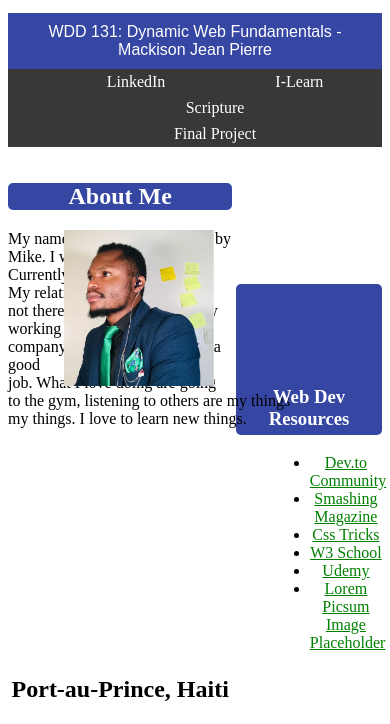
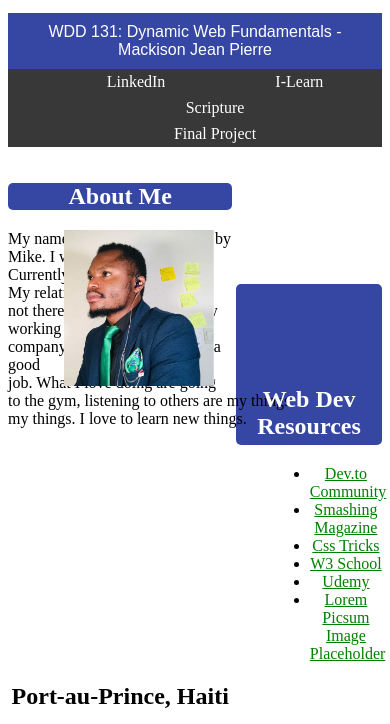
Before and after one commit to 24on7store/wdd131, a plain HTML site: page index.html in a window 390 px wide. Shown: the top 724 px of the page. Drawn offline with Linux system fonts and the light colour scheme; a web font is replaced by a local one.

Commit message:
After applying feedback

```diff
--- a/index.html
+++ b/index.html
@@ -11,7 +11,7 @@
     <title>WDD 131: Dynamic Web Fundamentals - Mackison Jean Pierre</title>
     <meta name="description" content="Learn about Mackison Jean Pierre, a WDD 131: Dynamic
     Web Fundamentals student, including personal background, web development resources, and insights about Haiti.">
-    <meta name="Mackison Jean Pierre" content="WDD 131: Dynamic Web Fundamentals">
+    <meta name="author" content="Mackison Jean Pierre">
     <!-- <link rel="icon" href="images/favicon.jpg"> -->
     <!-- <meta property="og:url" content="https://24on7store.github.io/wdd230/"> -->
     <meta property="og:url" content="https://github.com/24on7store/wdd131">
@@ -22,6 +22,9 @@
 
     <link rel="stylesheet" href="styles/base.css">
     <link rel="stylesheet" href="https://fonts.googleapis.com/css?family=Trirong">
+    <link rel="preconnect" href="https://fonts.googleapis.com">
+    <link rel="preconnect" href="https://fonts.gstatic.com" crossorigin>
+
 
 </head>
 
@@ -54,7 +57,7 @@
     </div>
 
     <div class="web-resources">
-    <h3> Web  Dev Resources</h3>
+    <h2> Web  Dev Resources</h2>
     <ul class="dev">
         <li> <a href="">Dev.to Community</a></li>
         <li> <a href="">Smashing Magazine</a></li>
@@ -67,7 +70,7 @@
     </div>
 
     <div class="city">
-        <h3>Port-au-Prince, Haiti</h3> <hr>
+        <h2>Port-au-Prince, Haiti</h2> <hr>
         <img class="flag" src="images/haiti.jpg" alt= "Flag of Haiti">
         <p>Haiti is a very beautiful tropical country located in the <br>
         Caribbean where you can get beautiful beaches. This country is best <br>
--- a/styles/base.css
+++ b/styles/base.css
@@ -66,7 +66,7 @@ header h1 {
     display: flex;
 }
 
-.web-resources h3 {
+.web-resources h2 {
     background-color: rgba(0, 21, 139, 0.79);
     color: white;
     padding: 5px;
@@ -116,7 +116,7 @@ hr {
     margin-right: 40%;
 }
 
-.city h3 {
+.city h2 {
     margin-right: 40%;
     text-align: center;
     font-size: x-large;
@@ -226,7 +226,7 @@ footer{
         display: flex;
     }
 
-    .web-resources h3 {
+    .web-resources h2 {
         background-color: rgba(0, 21, 139, 0.79);
         color: white;
         padding: 5px;
@@ -275,7 +275,7 @@ footer{
         margin-right: 40%;
     }
 
-    .city h3 {
+    .city h2 {
         margin-right: 40%;
         text-align: center;
     }
```
